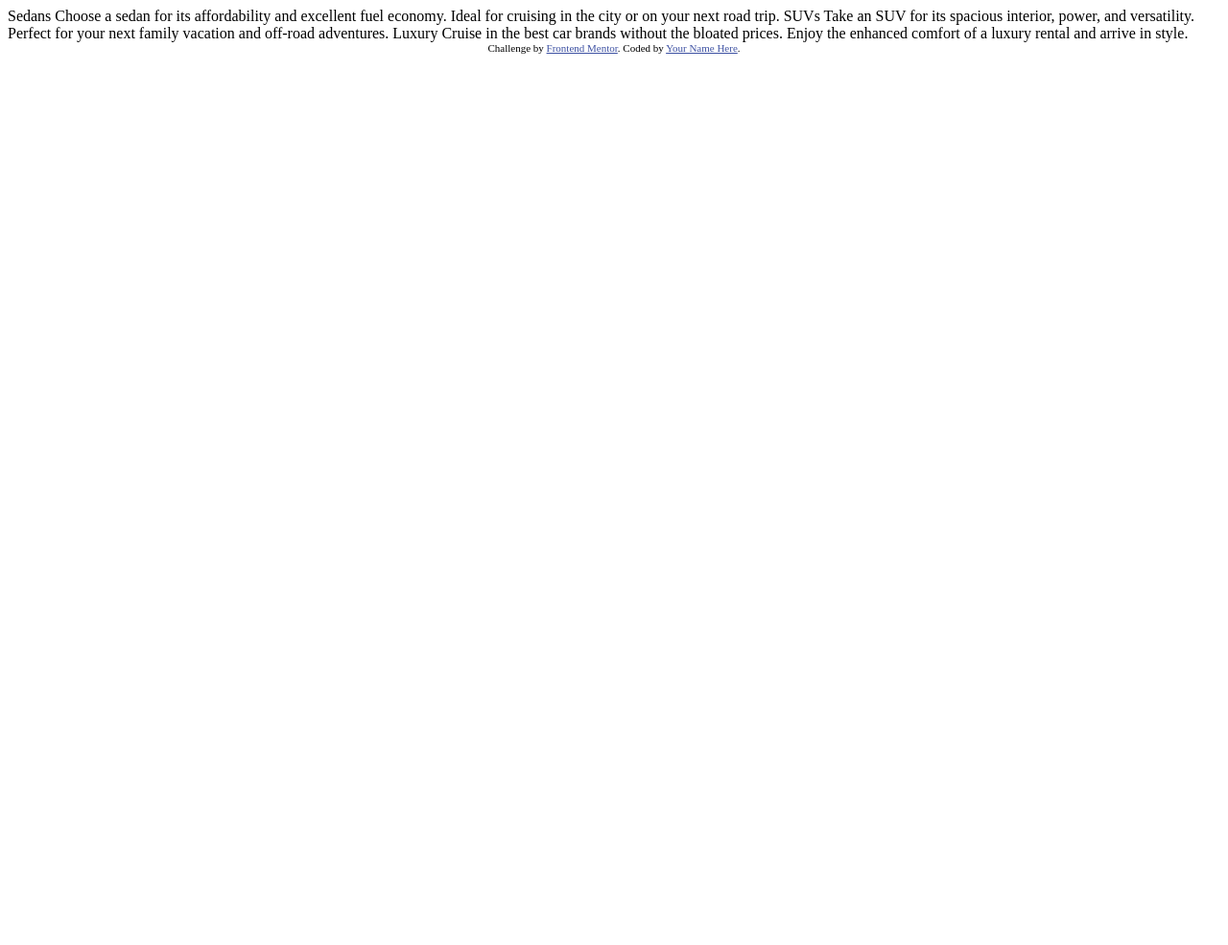
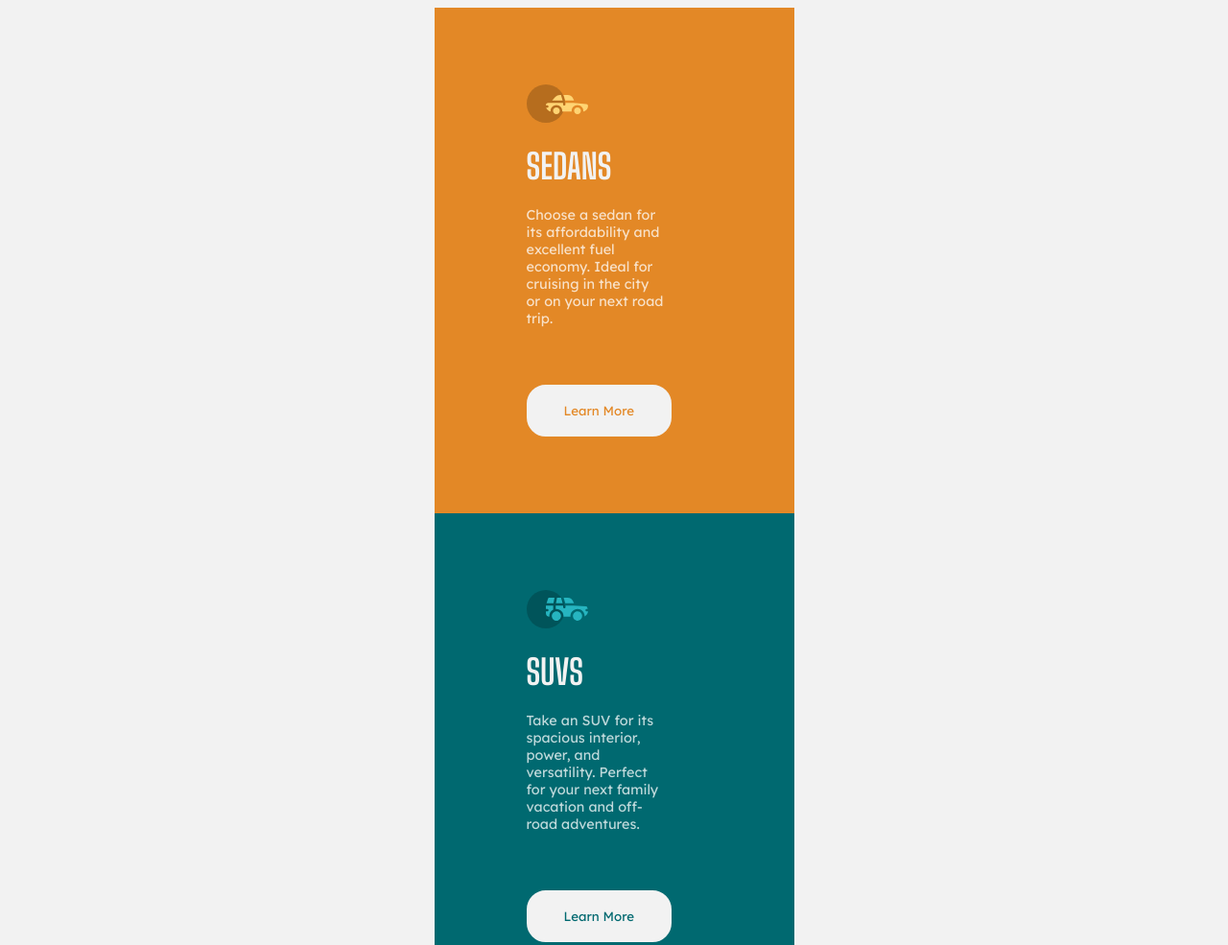
Before and after one commit to mark-siazon/3-Column-Prev_Card-Component, a plain HTML site: page index.html in a window 1280 px wide. Shown: the top 985 px of the page at 96% size. Before the commit the page ends 800 px from the top, so only its background shows below. Drawn offline with Linux system fonts and the light colour scheme.

Commit message:
Initial Creation: HTML Structure + CSS (Partial)

```diff
--- a/index.html
+++ b/index.html
@@ -1,36 +1,70 @@
 <!DOCTYPE html>
 <html lang="en">
+
 <head>
   <meta charset="UTF-8">
-  <meta name="viewport" content="width=device-width, initial-scale=1.0"> <!-- displays site properly based on user's device -->
+  <meta name="viewport" content="width=device-width, initial-scale=1.0">
+  <link rel="icon" type="image/png" sizes="32x32" href="./images/favicon-32x32.png">
+  <link rel="stylesheet" href="style.css">
+  <title>Frontend Mentor | 3-column preview card component</title>
+</head>
 
-  <link rel="icon" type="image/png" sizes="32x32" href="./images/favicon-32x32.png">
+<body>
+  <main class="main-ctn">
+    <div>
+      <section class="ctn-1">
+        <div class="card-icon">
+          <img src="images/icon-sedans.svg" alt="Icon of Sedan">
+        </div> <!-- Ctn: Col 01 -->
 
-  <title>Frontend Mentor | 3-column preview card component</title>
+        <div>
+          <h2 class="card-title">Sedans</h2>
+          <p class="card-info">Choose a sedan for its affordability and excellent fuel economy.
+            Ideal for cruising in the city or on your next road trip.
+          </p>
+        </div> <!-- Ctn: Col 02 -->
 
-  <!-- Feel free to remove these styles or customise in your own stylesheet 👍 -->
-  <style>
-    .attribution { font-size: 11px; text-align: center; }
-    .attribution a { color: hsl(228, 45%, 44%); }
-  </style>
-</head>
-<body>
+        <div class="btn-ctn">
+          <button class="btn">Learn More</button>
+        </div> <!-- Ctn: Col 03 -->
 
-  Sedans
-  Choose a sedan for its affordability and excellent fuel economy. Ideal for cruising in the city
-  or on your next road trip.
+      </section> <!-- Main: Col 1 -->
 
-  SUVs
-  Take an SUV for its spacious interior, power, and versatility. Perfect for your next family vacation
-  and off-road adventures.
+      <section class="ctn-2">
+        <div class="card-icon">
+          <img src="images/icon-suvs.svg" alt="Icon of SUV">
+        </div>
 
-  Luxury
-  Cruise in the best car brands without the bloated prices. Enjoy the enhanced comfort of a luxury
-  rental and arrive in style.
+        <div>
+          <h2 class="card-title">SUVs</h2>
+          <p class="card-info">Take an SUV for its spacious interior, power, and versatility.
+            Perfect for your next family vacation and off-road adventures.
+          </p>
+        </div>
 
-  <div class="attribution">
-    Challenge by <a href="https://www.frontendmentor.io?ref=challenge" target="_blank">Frontend Mentor</a>.
-    Coded by <a href="#">Your Name Here</a>.
-  </div>
+        <div class="btn-ctn">
+          <button class="btn">Learn More</button>
+        </div>
+      </section> <!-- Main: Col 2 -->
+
+      <section class="ctn-3">
+        <div class="card-icon">
+          <img src="images/icon-luxury.svg" alt="Icon of Luxury">
+        </div>
+
+        <div>
+          <h2 class="card-title">Luxury</h2>
+          <p class="card-info">Cruise in the best car brands without the bloated prices.
+            Enjoy the enhanced comfort of a luxury rental and arrive in style.
+          </p>
+        </div>
+
+        <div class="btn-ctn">
+          <button class="btn">Learn More</button>
+        </div>
+      </section> <!-- Main: Col 3 -->
+    </div>
+  </main>
 </body>
+
 </html>
--- /dev/null
+++ b/style.css
@@ -0,0 +1,125 @@
+@import url('https://fonts.googleapis.com/css2?family=Big+Shoulders+Display:wght@700&family=Lexend+Deca&display=swap');
+
+*{
+  /* # Front-end Style Guide */
+  /* ## Layout (The designs were created to the following widths:) */
+  --mobile: 375px;
+  --desktop: 1440px;
+  --font-size: 15px;
+
+  /* ### Colors: Primary */
+  --brightOrange: hsl(31, 77%, 52%);
+  --darkCyan: hsl(184, 100%, 22%);
+  --vDarkCyan: hsl(179, 100%, 13%);
+
+  /* ### Colors: Neutral */
+  --transparentWhite: hsla(0, 0%, 100%, 0.75); /*(paragraphs)*/
+  --vLightGray : hsl(0, 0%, 95%); /*(background, headings, buttons)*/
+
+  /* ### Font */
+  --font-pri: 'Lexend Deca'; /* Weights: 400 */
+  --font-sec: 'Big Shoulders Display'; /* Weights: 700 */
+}
+
+body{
+  display: flex;
+  min-height: 100vh;
+
+  justify-content: center;
+  align-content: center;
+
+  color: var(--transparentWhite);
+  background-color: var(--vLightGray);
+  font-size: var(--font-size);
+}
+
+main{
+  display: flex;
+  justify-content: center;
+  align-content: center;
+  flex-direction: column;
+
+  width: 375px;
+}
+
+div>section{
+  display: flex;
+  flex-direction: column;
+  padding: 10vh 7.5vw;
+}
+
+main>div{
+  /* border-radius: 50%; */
+}
+
+/***** General Styles *****/
+/* ## Card Icon */
+.card-icon{
+
+}
+
+/* ## Card Title */
+
+.card-title{
+  text-transform: uppercase;
+  font-family: var(--font-sec);
+  color: var(--vLightGray);
+  font-size: 2.25rem;
+  margin: 1.25rem 0;
+}
+
+/* ## Card Info */
+.card-info, .btn{
+  font-family: var(--font-pri);
+}
+
+.card-info{
+  font-size: 0.9rem;
+  margin: 0;
+  padding-right:2.5rem;
+}
+
+/* ## Card Btn */
+.btn{
+  border: 3px solid var(--vLightGray);
+  padding: 1rem 2.25rem;
+  border-radius: 20px;
+  background-color: var(--vLightGray);
+
+  -webkit-box-sizing: border-box; /* Safari/Chrome, other WebKit */
+  -moz-box-sizing: border-box;    /* Firefox, other Gecko */
+  box-sizing: border-box;         /* Opera/IE 8+ */
+}
+
+.btn-ctn{
+  margin-top: 7.5vh;
+}
+
+section:nth-child(1) > div.btn-ctn > .btn{ color: var(--brightOrange); }
+section:nth-child(2) > div.btn-ctn > .btn{ color: var(--darkCyan); }
+section:nth-child(3) > div.btn-ctn > .btn{ color: var(--vDarkCyan); }
+
+.btn:hover, .btn:active{
+  color: #fff !important;
+  background-color: unset;
+  border: 3px solid var(--transparentWhite);
+  cursor: pointer;
+
+
+}
+
+/***** CTN-1 *****/
+.ctn-1{
+  background-color: var(--brightOrange);
+}
+
+
+/***** CTN-2 *****/
+.ctn-2{
+  background-color: var(--darkCyan);
+}
+
+/***** CTN-3 *****/
+.ctn-3{
+  background-color: var(--vDarkCyan);
+}
```
